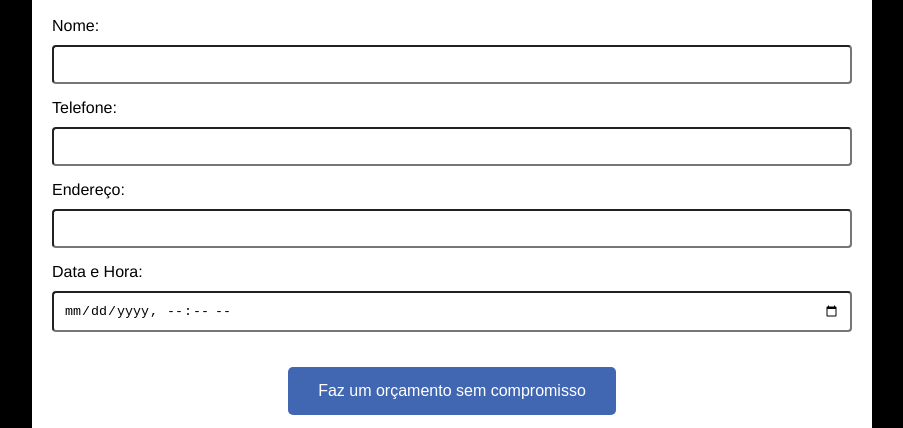
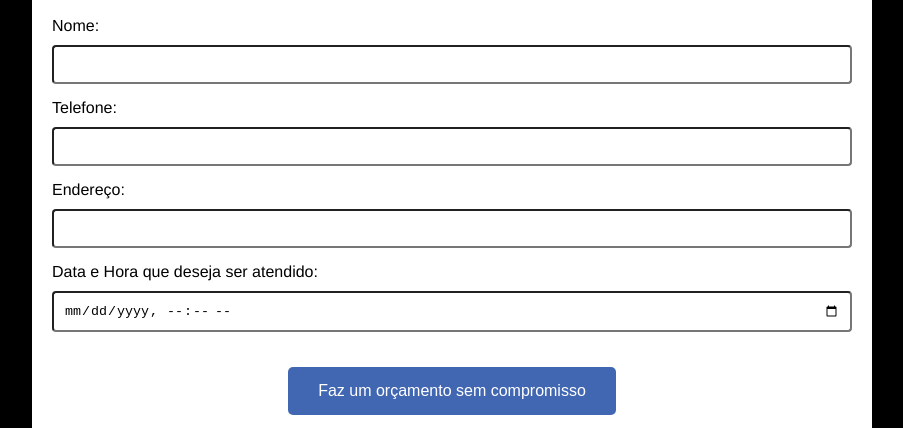
Before and after one commit to fernando1107/trebedit, a plain HTML site: page index.html in a window 1280 px wide. Shown: the part 2361-2789 px from the top of the page, without its empty margins (188-1091 px from the left). Drawn offline with Linux system fonts and the light colour scheme.

Commit message:
Update index.html

```diff
--- a/index.html
+++ b/index.html
@@ -310,7 +310,7 @@
                         <input type="text" id="endereco" name="endereco" required>
                     </div>
                     <div class="form-group">
-                        <label for="data-hora">Data e Hora:</label>
+                        <label for="data-hora">Data e Hora que deseja ser atendido:</label>
                         <input type="datetime-local" id="data-hora" name="data-hora" required>
                     </div>
                 </div>
```
